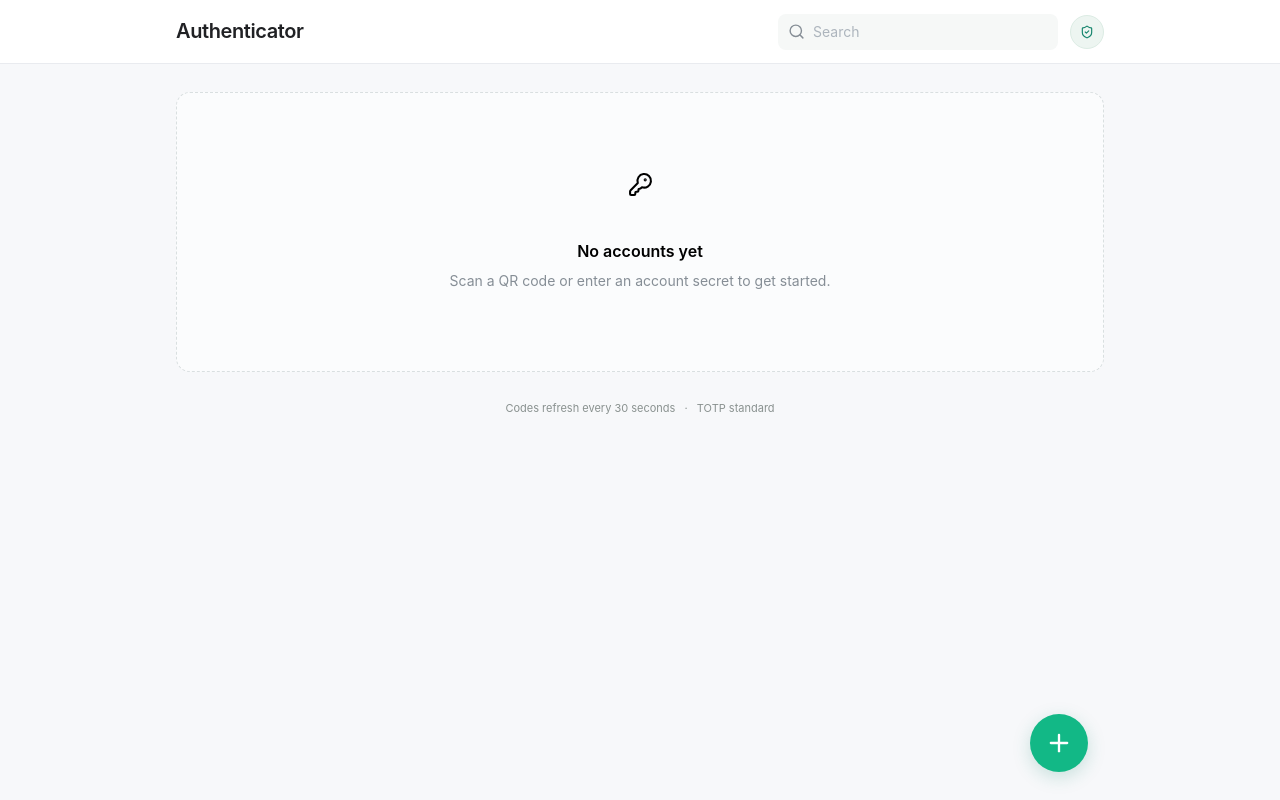
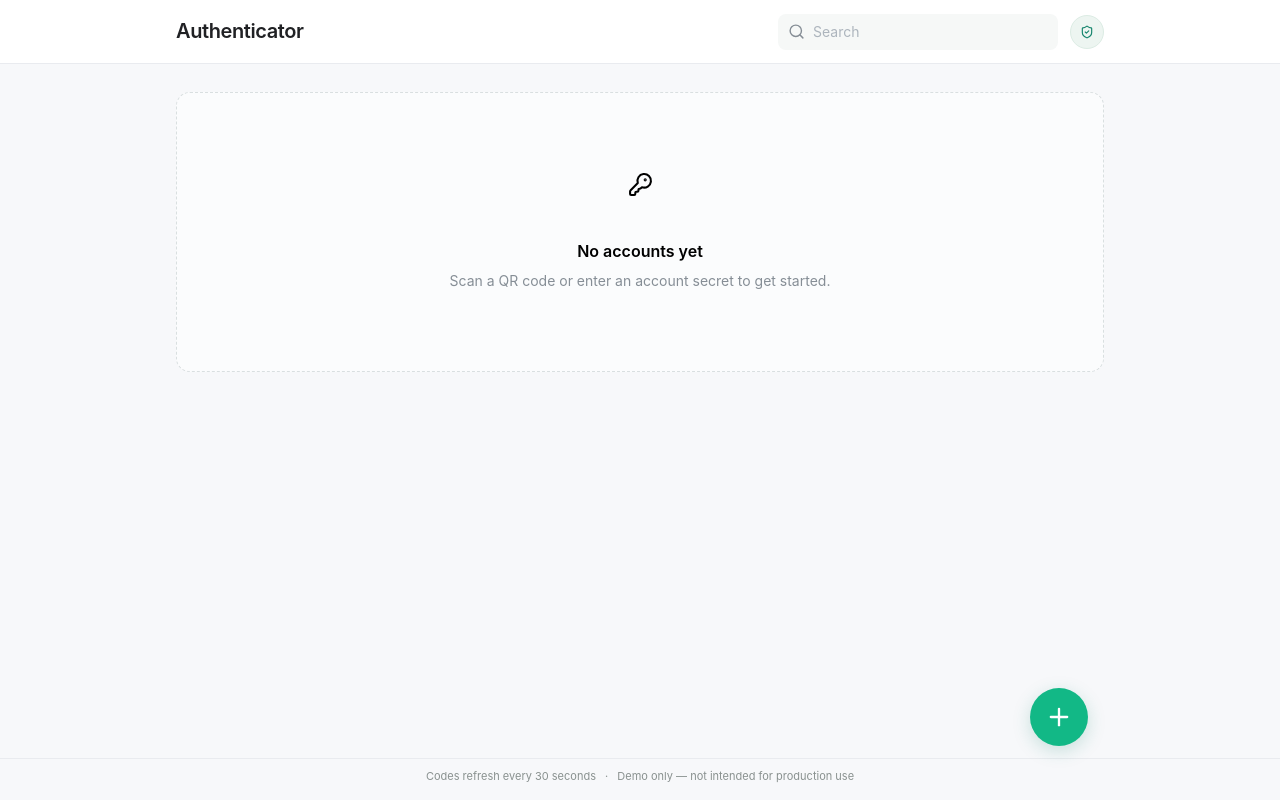
Before and after one commit to Salmandabbakuti/keyring-authenticator, a React (Vite) app: page / in a window 1280 px wide. Built offline with nearby package versions, Linux system fonts and the light colour scheme; what otplib would draw is missing.

Commit message:
updated: limitations notes

```diff
--- a/src/App.tsx
+++ b/src/App.tsx
@@ -129,8 +129,9 @@ export default function App() {
               </Text>
             </div>
           )}
-          <footer>
-            Codes refresh every 30 seconds <span>·</span> TOTP standard
+          <footer className="app-footer">
+            Codes refresh every 30 seconds <span>·</span> Demo only — not
+            intended for production use
           </footer>
         </Container>
       </main>
--- a/src/styles.css
+++ b/src/styles.css
@@ -68,7 +68,7 @@ body {
 
 .main {
   padding-top: 28px;
-  padding-bottom: 100px
+  padding-bottom: 150px
 }
 
 .search {
@@ -166,6 +166,18 @@ footer {
   text-align: center
 }
 
+.app-footer {
+  position: fixed;
+  inset: auto 0 0;
+  z-index: 8;
+  min-height: 42px;
+  line-height: 1.4;
+  margin: 0;
+  padding: 10px 16px calc(10px + env(safe-area-inset-bottom));
+  background: #f7f8fa;
+  border-top: 1px solid #e9ebef;
+}
+
 footer span {
   margin: 0 6px
 }
@@ -228,7 +240,7 @@ footer span {
 .add-fab {
   position: fixed !important;
   right: max(28px, calc((100vw - 896px)/2));
-  bottom: 28px;
+  bottom: calc(54px + env(safe-area-inset-bottom));
   z-index: 10;
   box-shadow: 0 5px 18px #16856d35
 }
@@ -261,7 +273,7 @@ footer span {
 
   .add-fab {
     right: 20px;
-    bottom: 22px
+    bottom: calc(66px + env(safe-area-inset-bottom))
   }
 }
 
```
Also changed, not shown: 2 other files (tests, documents, lock files or other folders).
